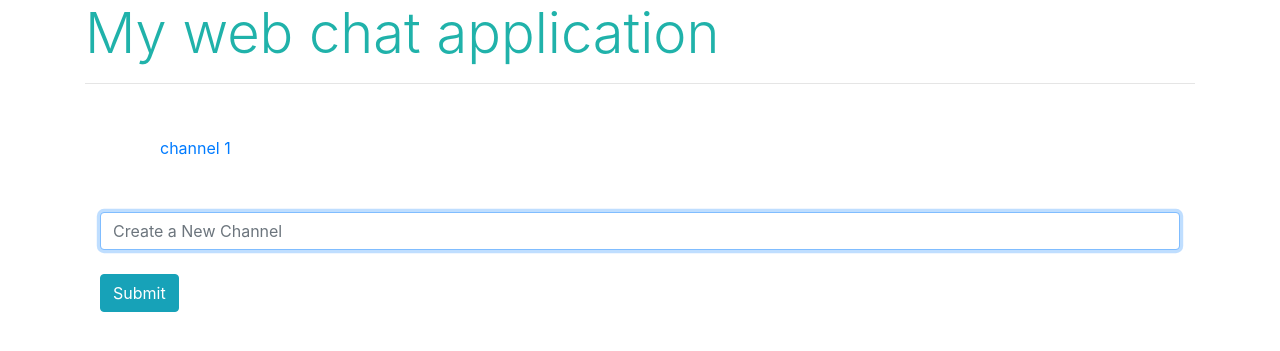
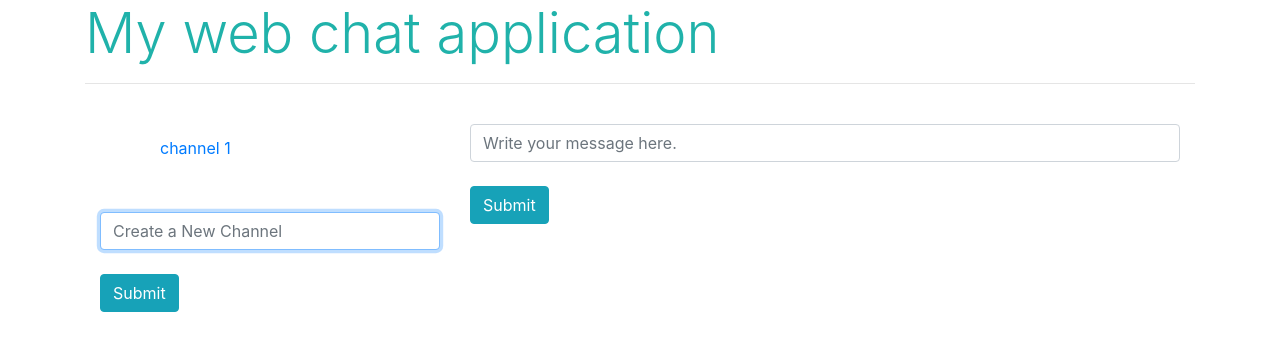
Before and after one commit to MukaiC/messaging-app, a Flask app: page / in a window 1280 px wide. Shown: the top 351 px of the page. Run offline with Flask 2, Linux system fonts and the light colour scheme; the visitor is signed in with stand-in values (Sample User, id 1); some libraries are stand-ins or nearby versions.

Commit message:
Submit-message button is disabled unless a text is entered, added socket.emit for a new message

```diff
--- a/application.py
+++ b/application.py
@@ -35,7 +35,7 @@ def index():
 def messages():
     return render_template("messages.html")
 
-@socketio.on("submit channel")
+@socketio.on("create channel")
 def channels(data):
     list_channels = [] # stored_channels to be appended
     channel = data["channel"].strip() # a new channel sent by a user
@@ -52,5 +52,12 @@ def channels(data):
     else:
         emit("alert", {"message": "This channel already exists. Please choose different name."}, broadcast=False)
 
+@socketio.on("add message")
+def messages(data):
+    name = session["name"]
+    # time =
+    pass
+
+
 if __name__ == '__main__':
     socketio.run(app)
--- a/static/channels.js
+++ b/static/channels.js
@@ -5,23 +5,41 @@ document.addEventListener('DOMContentLoaded', () => {
 
   // When connected, configure buttons
   socket.on('connect', () => {
-    // Submit button is disabled by default.
-    document.querySelector('#submit').disabled = true;
-    // Enable button only if there is text in the input field.
+    // Submit-channel button is disabled by default.
+    document.querySelector('#submit-channel').disabled = true;
+    // Enable the button only if there is text in the input field.
     document.querySelector('#channel').onkeyup = () => {
       let channeltitle = document.querySelector('#channel').value.trim();
       if (channeltitle.length > 0)
-        document.querySelector('#submit').disabled = false;
+        document.querySelector('#submit-channel').disabled = false;
       else
-        document.querySelector('#submit').disabled = true;
-      };
+        document.querySelector('#submit-channel').disabled = true;
+    };
     // When a new channel is submited
     document.querySelector('#new-channel').onsubmit = () => {
       const channel = document.querySelector('#channel').value;
-      socket.emit('submit channel', {'channel': channel});
-      document.querySelector('#channel').value = ''
+      socket.emit('create channel', {'channel': channel});
+      document.querySelector('#channel').value = '';
       return false;
     };
+    // Submit-message button enabled only when there is text in the input field
+    document.querySelector('#submit-message').disabled = true;
+    document.querySelector('#message').onkeyup = () => {
+      let message = document.querySelector('#message').value.trim();
+      if (message.length > 0)
+        document.querySelector('#submit-message').disabled = false;
+      else
+        document.querySelector('#submit-message').disabled = true;
+    };
+    // When a new message is submitted
+    document.querySelector('#new-message').onsubmit = () => {
+      const message = document.querySelector('#message').value;
+      const time = Date.now()
+      socket.emit('add message', {'message': message, 'time':time});
+      document.querySelectr('#message').value = '';
+      return false;
+    };
+
   });
 
   // When a new channel is announced, add to the unordered list
--- a/templates/channels.html
+++ b/templates/channels.html
@@ -18,8 +18,8 @@
 
 {% block content %}
 <div class="container">
-  <!-- <div class="row"> -->
-    <!-- <div class="col-lg-4"> -->
+  <div class="row">
+    <div class="col-lg-4">
       <ul class="list-group-flush" id="channels">
         {% for channel in channels %}
           <li class="list-group-item"><a href="{{ url_for('messages') }}" data-room=channel.room>{{ channel.room }}</a></li>
@@ -30,14 +30,22 @@
       <form id="new-channel">
         <div class="form-group">
           <input id="channel" class="form-control" autocomplete="off" autofocus placeholder="Create a New Channel" type="text"><br>
-          <input id="submit" type="submit" class="btn btn-info">
+          <input id="submit-channel" type="submit" class="btn btn-info">
+          <!-- <input type="submit" class="submit btn btn-info"> -->
         </div>
       </form>
-    <!-- </div> -->
+    </div>
 
-    <!-- <div class="col-lg-8">
-    </div> -->
-  <!-- </div> -->
+    <div class="col-lg-8">
+      <form id="new-message">
+        <div class="form-group">
+          <input id="message" class="form-control" autocomplete="off" autofocus placeholder="Write your message here." type="text"><br>
+          <input id="submit-message" type="submit" class="btn btn-info">
+        </div>
+      </form>
+
+    </div>
+  </div>
 </div>
 
 {% endblock %}
```
